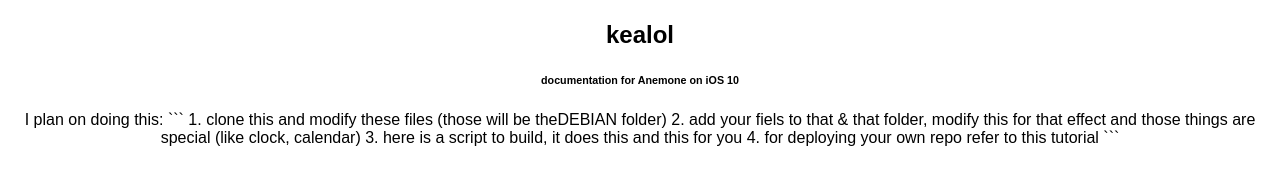
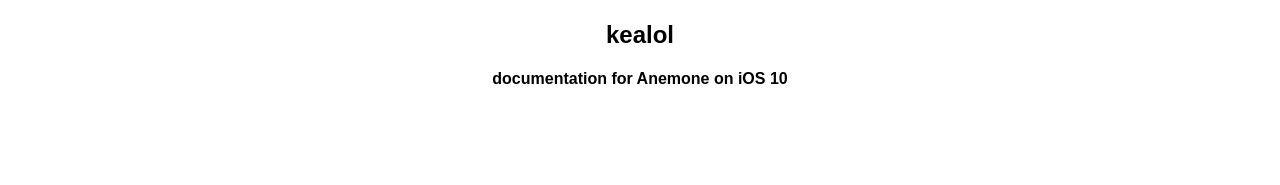
Before and after one commit to kealol/kealol.github.io, a plain HTML site: page index.html in a window 1280 px wide. Shown: the part 311-496 px from the top of the page. Drawn offline with Linux system fonts and the light colour scheme; a web font is replaced by a local one.

Commit message:
maybe made it look better

````diff
--- a/index.html
+++ b/index.html
@@ -26,16 +26,8 @@
                     <div class="text-center">
 						<img src="https://i.imgur.com/IPfIRDX.png">
                         <h1>kealol</h1>
-						<h6>documentation for Anemone on iOS 10</h6>
-						<p>I plan on doing this:
-						```
-						1. clone this and modify these files (those will be theDEBIAN folder)
-2. add your fiels to that & that folder, modify this for that effect and those things are special (like clock, calendar)
-3. here is a script to build, it does this and this for you
-4. for deploying your own repo refer to this tutorial
-						```
-						</p>
-                   </div>
+						<h4>documentation for Anemone on iOS 10</h4>
+					</div>
                 </div>
             </section>
         </div>
````
